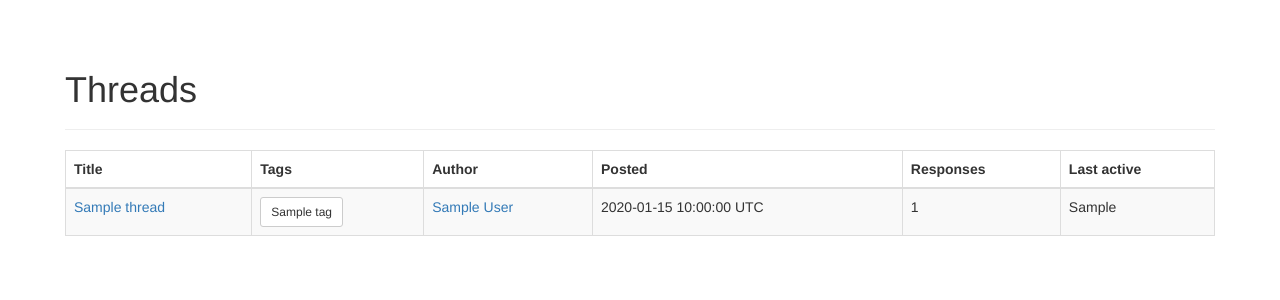
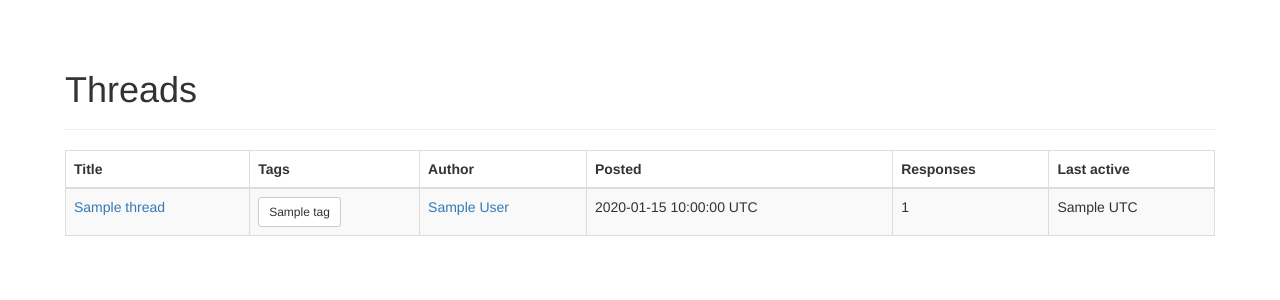
Before and after one commit to xoudini/tsoha, a Flask app: template src/templates/threads.html in a window 1280 px wide. Shown: the part 52-352 px from the top of the page. Run offline with Flask 2, Linux system fonts and the light colour scheme; the template is opened without the code that fills it: most values are stand-ins (such as "Sample title", 1, 10 or a date in 2020); some libraries are stand-ins or nearby versions.

Commit message:
Fixed missing time zone declaration.

```diff
--- a/src/templates/threads.html
+++ b/src/templates/threads.html
@@ -43,7 +43,7 @@
             <td><a href="/user/{{thread.author.uid}}">{% if thread.author.display_name %}{{thread.author.display_name}}{% else %}{{thread.author.username}}{% endif %}</a></td>
             <td>{{thread.created}} UTC</td>
             <td>{{thread.response_count}}</td>
-            <td>{{thread.last_active}}</td>
+            <td>{{thread.last_active}} UTC</td>
         </tr>
         {% endfor %}
     </tbody>
```
